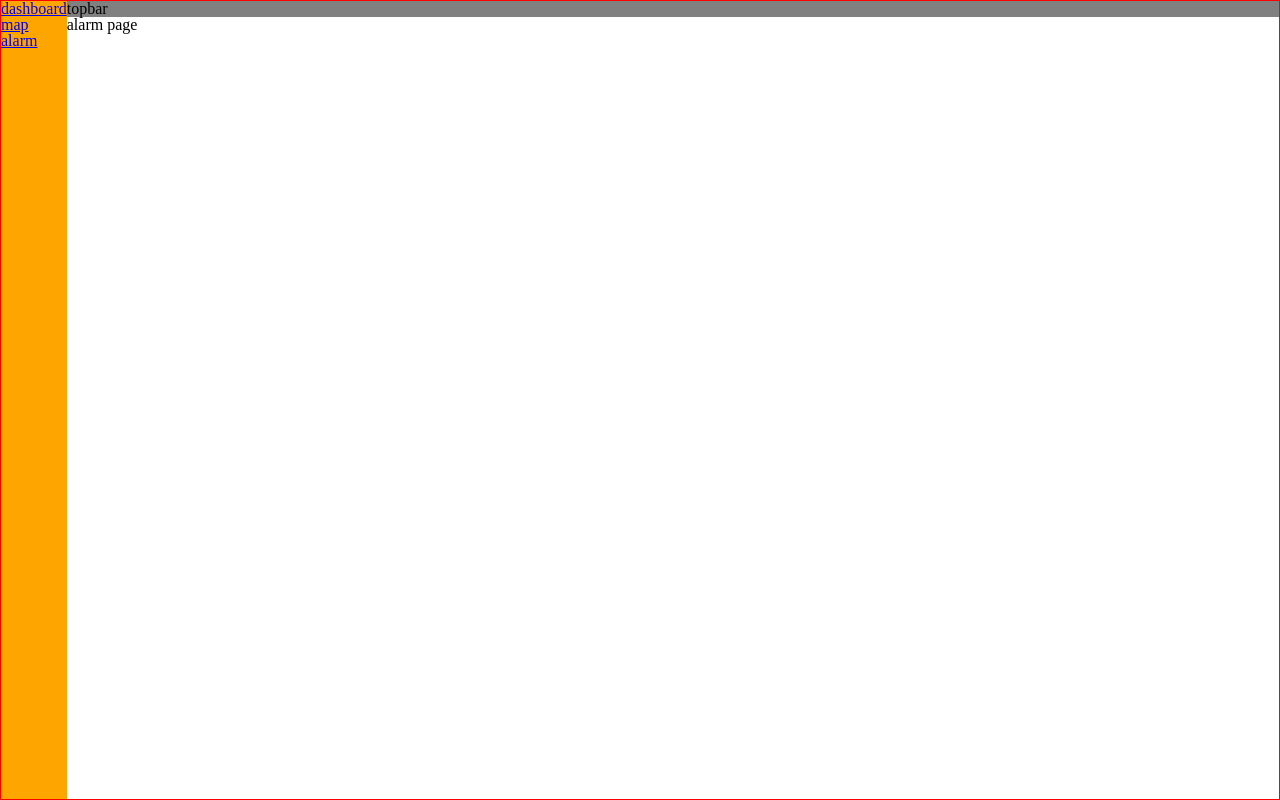
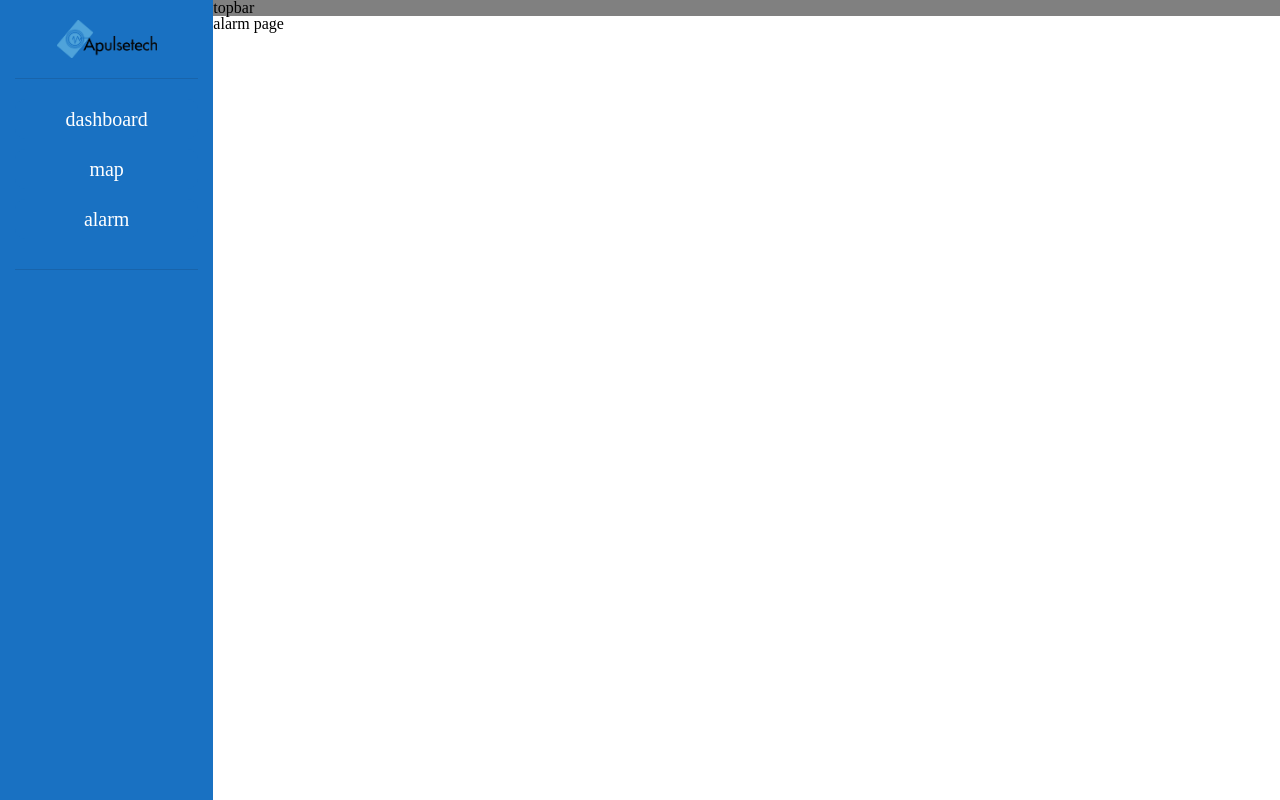
Before and after one commit to Kimyb8870/apulse-UWB, a React (Create React App) app: page /alarm in a window 1280 px wide. Built offline with nearby package versions, Linux system fonts and the light colour scheme.

Commit message:
Feature: styling sidebar with routing links

```diff
--- /dev/null
+++ b/src/components/Common/LinkButton/LInkButtonStyles.js
@@ -0,0 +1,30 @@
+import styled from 'styled-components';
+import { bluePalette } from '../../../lib/palette';
+
+export const StyledLinkButton = styled.div`
+  width: 100%;
+  border: none;
+  outline: none;
+  background: ${bluePalette[8]};
+  margin-bottom: 10px;
+  transition: all 200ms;
+  border-radius: 10px;
+
+  &:hover {
+    background: rgba(0, 0, 0, 0.25);
+  }
+
+  a {
+    padding: 10px 15px;
+    text-align: center;
+    display: block;
+    width: 100%;
+    text-decoration: none;
+    font-size: 1.25rem;
+    color: #ffffff;
+
+    &:hover {
+      color: ${bluePalette[0]};
+    }
+  }
+`;
--- /dev/null
+++ b/src/components/Common/LinkButton/index.js
@@ -0,0 +1,8 @@
+import React from 'react';
+import { StyledLinkButton } from './LInkButtonStyles';
+
+const LinkButton = ({ children }) => {
+  return <StyledLinkButton>{children}</StyledLinkButton>;
+};
+
+export default LinkButton;
--- a/src/components/Sidebar/SidebarStyles.js
+++ b/src/components/Sidebar/SidebarStyles.js
@@ -1,5 +1,32 @@
+import { Link as ReactRouterDomLink } from 'react-router-dom';
 import styled from 'styled-components';
+import { bluePalette } from '../../lib/palette';
 
 export const StyledSidebar = styled.div`
-  background-color: orange;
+  background-color: ${bluePalette[8]};
+  padding-left: 15px;
+  padding-right: 15px;
+  flex-basis: 250px;
+
+  display: flex;
+  flex-direction: column;
+  align-items: center;
 `;
+
+export const Logo = styled.img`
+  width: 100px;
+  margin-bottom: 20px;
+  margin-top: 20px;
+`;
+
+export const Separator = styled.div`
+  width: 100%;
+  height: 0;
+  border-bottom: 1px solid ${bluePalette[9]};
+`;
+
+export const LinkButtonWrapper = styled.div`
+  width: 100%;
+  margin-top: 20px;
+  margin-bottom: 20px;
+`;
--- a/src/components/Sidebar/index.js
+++ b/src/components/Sidebar/index.js
@@ -1,18 +1,23 @@
 import React from 'react';
-import { StyledSidebar } from './SidebarStyles';
+import { StyledSidebar, Logo, Separator, LinkButtonWrapper } from './SidebarStyles';
 import { routingURLList } from '../../lib/routing';
 import { Link } from 'react-router-dom';
+import apulseLogo from '../../assets/image/apulsetechlogo.png';
+import LinkButton from '../Common/LinkButton';
 
 const Sidebar = () => {
   return (
     <StyledSidebar>
-      <nav>
+      <Logo src={apulseLogo} />
+      <Separator />
+      <LinkButtonWrapper>
         {routingURLList.map((route) => (
-          <li>
+          <LinkButton>
             <Link to={route.path}>{route.type}</Link>
-          </li>
+          </LinkButton>
         ))}
-      </nav>
+      </LinkButtonWrapper>
+      <Separator />
     </StyledSidebar>
   );
 };
--- a/src/layout/AppLayoutStyles.js
+++ b/src/layout/AppLayoutStyles.js
@@ -2,7 +2,6 @@ import styled from 'styled-components';
 
 export const StyledAppLayout = styled.div`
   display: flex;
-  border: 1px solid red;
   height: 100vh;
 `;
 
```
Also changed, not shown: src/assets/image/apulsetechlogo.png (added), src/components/Common/Button/index.js (added).
